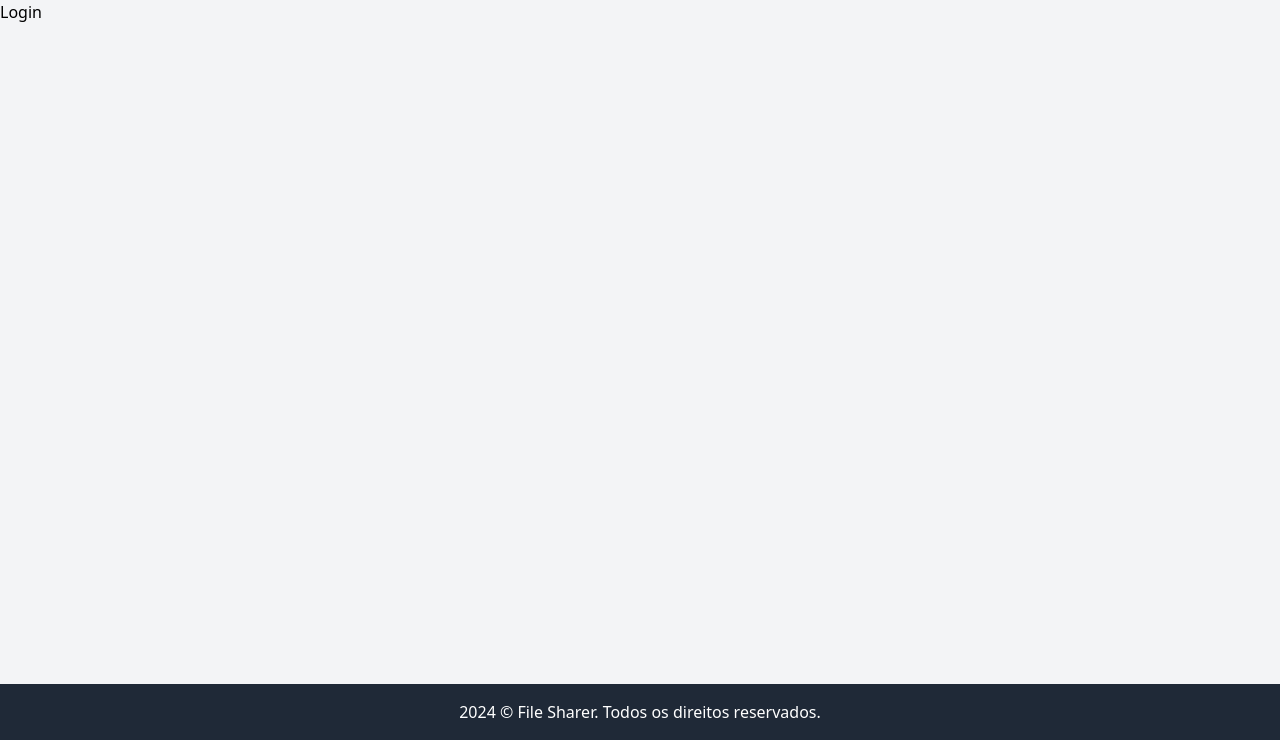
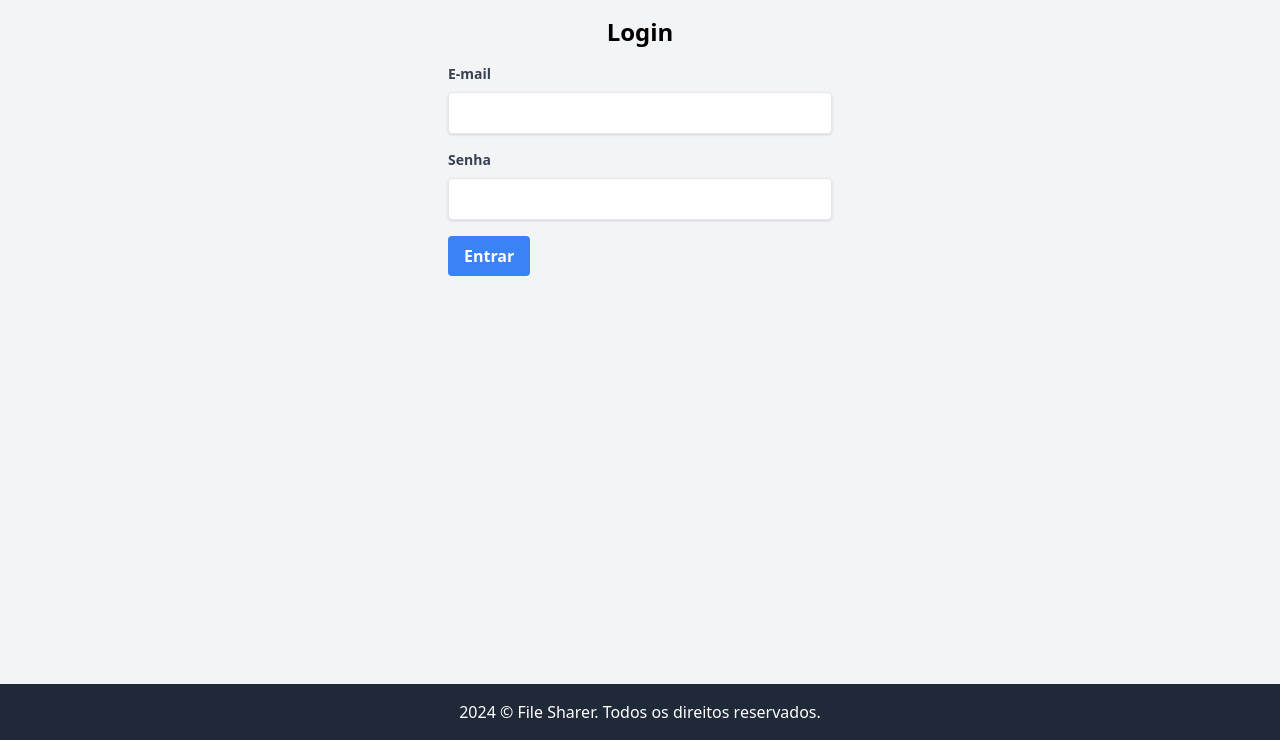
Before and after one commit to leojosants/udemy_curso_htmx_do_basico_ao_avancado_com_projetos, a Node server app: page /auth/login in a window 1280 px wide. Shown: the part 60-800 px from the top of the page. Run offline with Node 20, Linux system fonts and the light colour scheme; style sheets or scripts are compiled from the project's sources; some libraries are stand-ins or nearby versions.

Commit message:
70. Login and logout

```diff
--- a/06_projeto_file_sharer_htmx_tailwind_ejs_express_multer_e_mais/routes/auth.js
+++ b/06_projeto_file_sharer_htmx_tailwind_ejs_express_multer_e_mais/routes/auth.js
@@ -28,4 +28,31 @@ router.post('/register', async (req, res) => {
     }
 });
 
+router.post('/login', async (req, res) => {
+    const { senha, email } = req.body;
+
+    try {
+        const user = await User.findOne({ where: { email } });
+
+        if (user && (await bcrypt.compare(senha, user.senha))) {
+            req.session.userId = user.id;
+            res.setHeader('HX-Redirect', '/admin');
+            res.send('Usuário logado!');
+        }
+        else {
+            res.send('Falha no login: credenciais inválidas!');
+        }
+    }
+    catch (error) {
+        res.send('Erro ao autenticar usuário!');
+    }
+});
+
+router.get('/logout', async (req, res) => {
+    req.session.destroy(() => {
+        res.setHeader('HX-Redirect', '/');
+        res.send('Logout efetuado!');
+    });
+});
+
 module.exports = router;
--- a/06_projeto_file_sharer_htmx_tailwind_ejs_express_multer_e_mais/views/login.ejs
+++ b/06_projeto_file_sharer_htmx_tailwind_ejs_express_multer_e_mais/views/login.ejs
@@ -1 +1,32 @@
-<h1>Login</h1>
+<div class="container mx-auto p-4">
+	<h2 class="text-2xl font-bold mb-4 text-center">Login</h2>
+	<form hx-post="http://localhost:3000/auth/login" class="max-w-sm mx-auto">
+		<div class="mb-4">
+			<label for="email" class="block text-gray-700 text-sm font-bold mb-2">
+				E-mail
+			</label>
+			<input
+				type="email"
+				name="email"
+				id="email"
+				class="shadow appearance-none border rounded w-full py-2 px-3 text-gray-700"
+			/>
+		</div>
+		<div class="mb-4">
+			<label for="senha" class="block text-gray-700 text-sm font-bold mb-2">
+				Senha
+			</label>
+			<input
+				type="password"
+				name="senha"
+				id="senha"
+				class="shadow appearance-none border rounded w-full py-2 px-3 text-gray-700"
+			/>
+		</div>
+		<button
+			class="bg-blue-500 hover:bg-blue-700 text-white font-bold py-2 px-4 rounded"
+		>
+			Entrar
+		</button>
+	</form>
+</div>
```
Also changed, not shown: 06_projeto_file_sharer_htmx_tailwind_ejs_express_multer_e_mais/database.sqlite, 1 other file.
